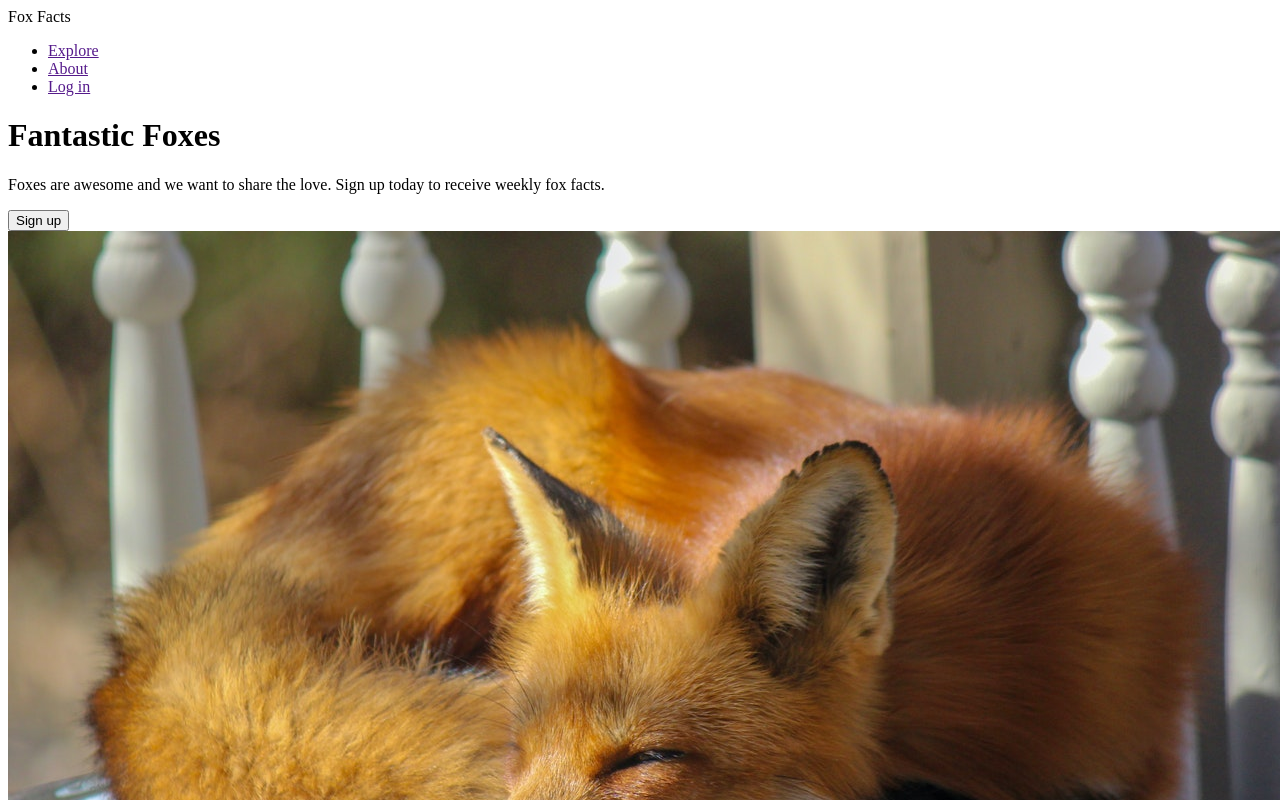
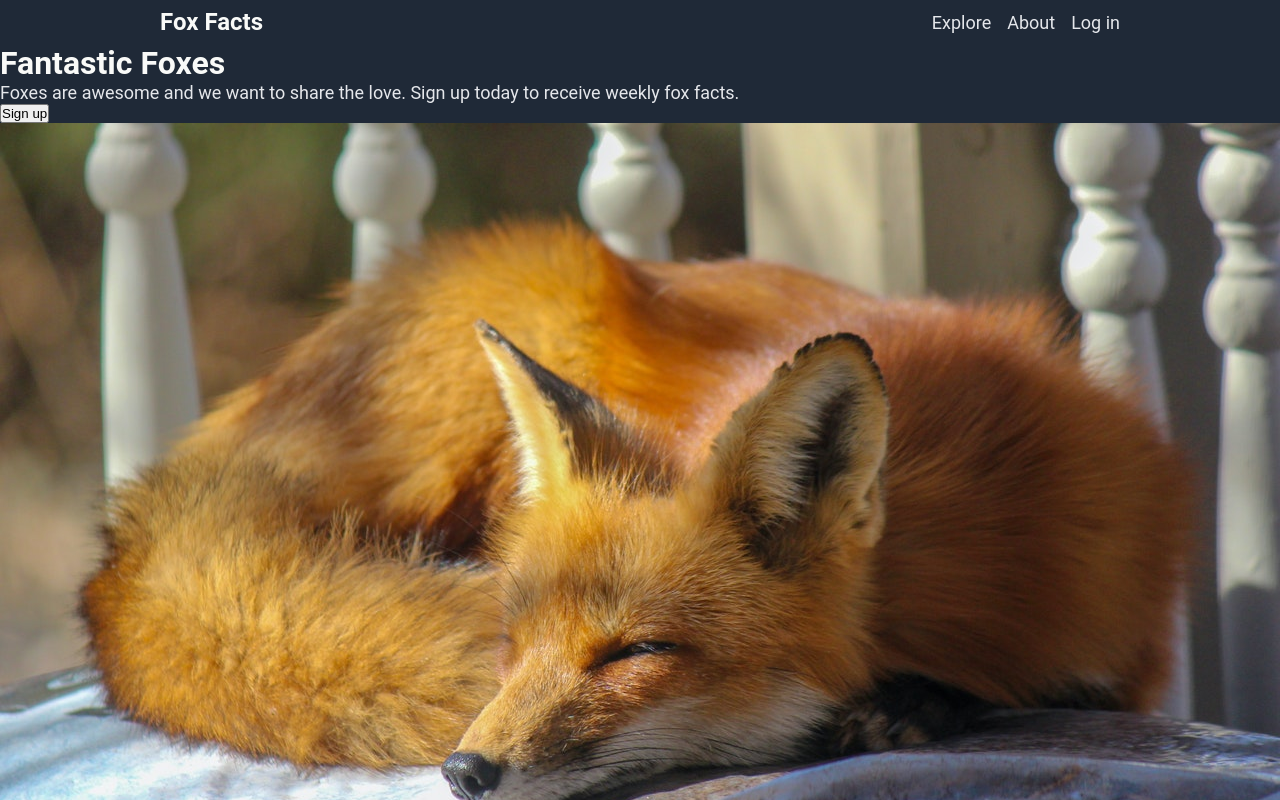
Before and after one commit to KevinTruong13/odin_landing_page, a plain HTML site: page index.html in a window 1280 px wide. Shown: the top 800 px of the page. Drawn offline with Linux system fonts and the light colour scheme.

Commit message:
Add header styling

```diff
--- a/index.html
+++ b/index.html
@@ -8,7 +8,7 @@
 
     <body>
         <div class="header">
-            Fox Facts
+            <h1>Fox Facts</h1>
             <ul>
                 <li>
                     <a href="">Explore</a>
--- a/style.css
+++ b/style.css
@@ -0,0 +1,46 @@
+* {
+    box-sizing: border-box;
+    margin: 0;
+    padding: 0;
+}
+
+body {
+    display: flex;
+    flex-direction: column;
+    color:#1F2937;
+    font-family: "Roboto", sans-serif;
+}
+
+a {
+    text-decoration: none;
+}
+
+ul {
+    list-style: none;
+}
+
+.header, .hero {
+    background-color: #1F2937;
+    color: #F9FAF8;
+}
+
+.header a, .hero-left p {
+    color: #E5E7EB;
+    font-size: 18px;
+}
+
+.header h1 {
+    font-size: 24px;
+}
+
+.header {
+    display: flex;
+    justify-content: space-between;
+    align-items: center;
+    padding: 8px 160px;
+}
+
+.header ul {
+    display: flex;
+    gap: 16px;
+}
```
